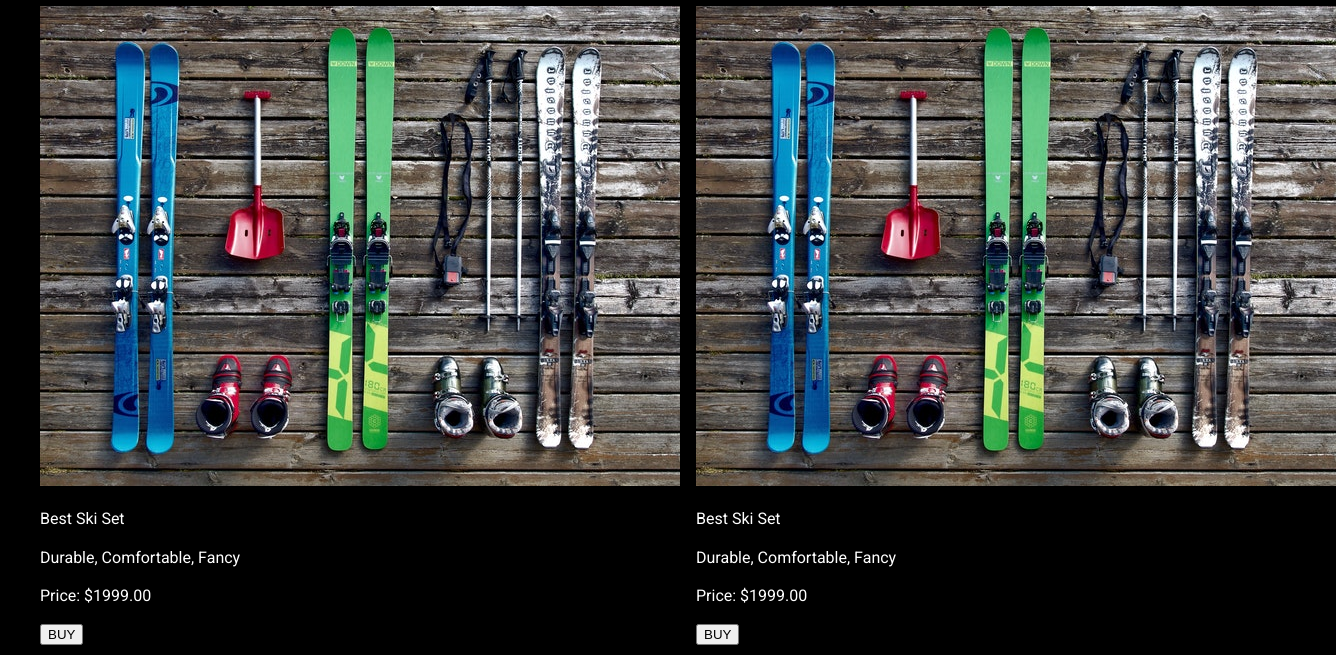
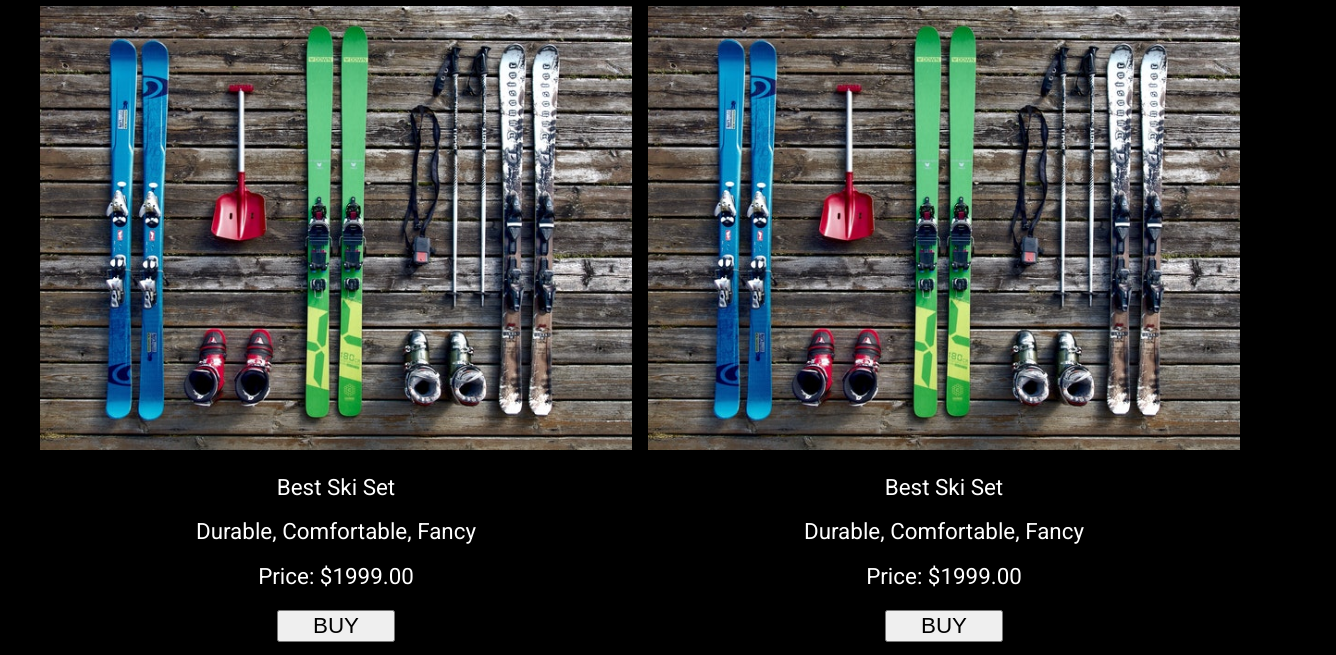
Before and after one commit to Renfort/layout, a plain HTML site: page shop.html in a window 1280 px wide. Shown: the part 73-728 px from the top of the page, 1336 px wide, since content can reach past the window. Drawn offline with Linux system fonts and the light colour scheme.

Commit message:
added shop

```diff
--- a/css/shop.css
+++ b/css/shop.css
@@ -3,3 +3,19 @@
   grid-template: 1fr 1fr/1fr 1fr;
   grid-gap: 1rem;
 }
+
+.product-container {
+  width: 100%;
+  text-align: center;
+  font-size: 1.4rem;
+}
+
+.product-container button {
+  width: 20%;
+  height: 2rem;
+  font-size: 1.4rem;
+}
+
+.product-container img {
+  width: 100%;
+}
```
